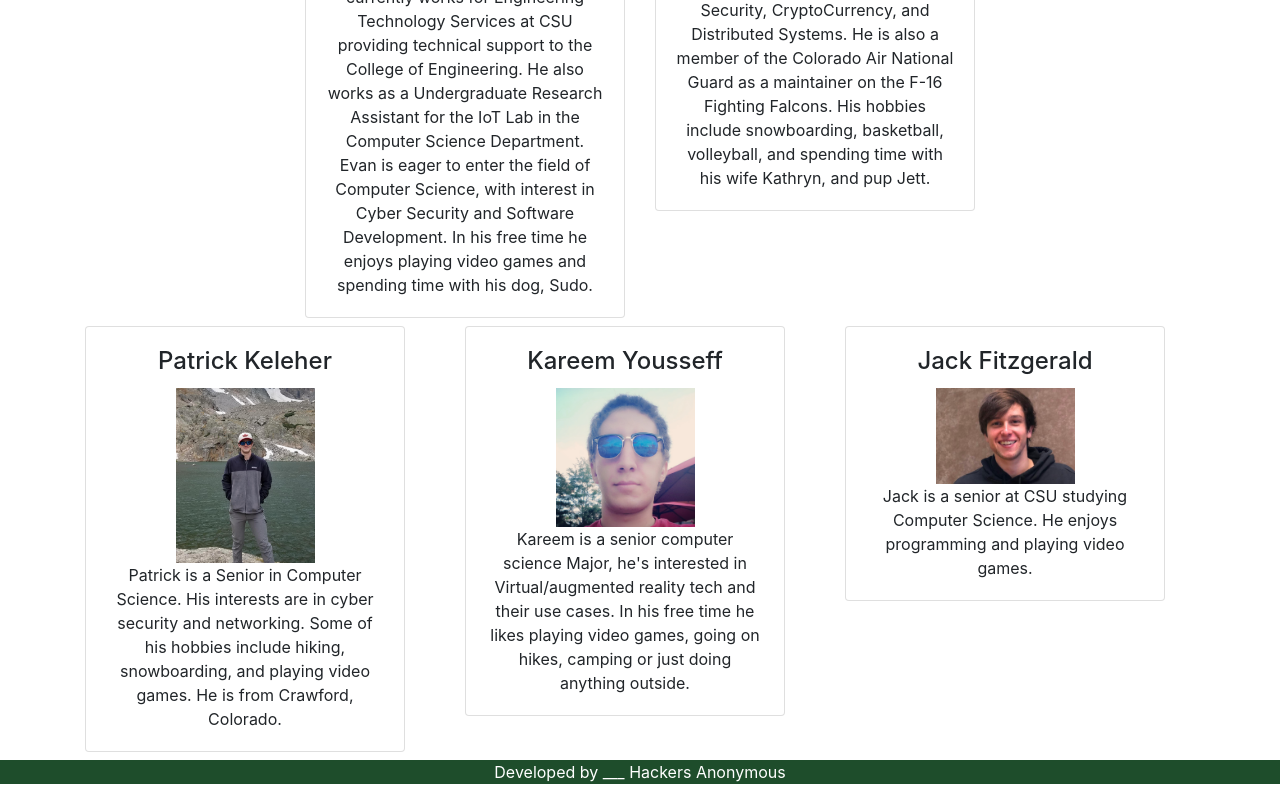
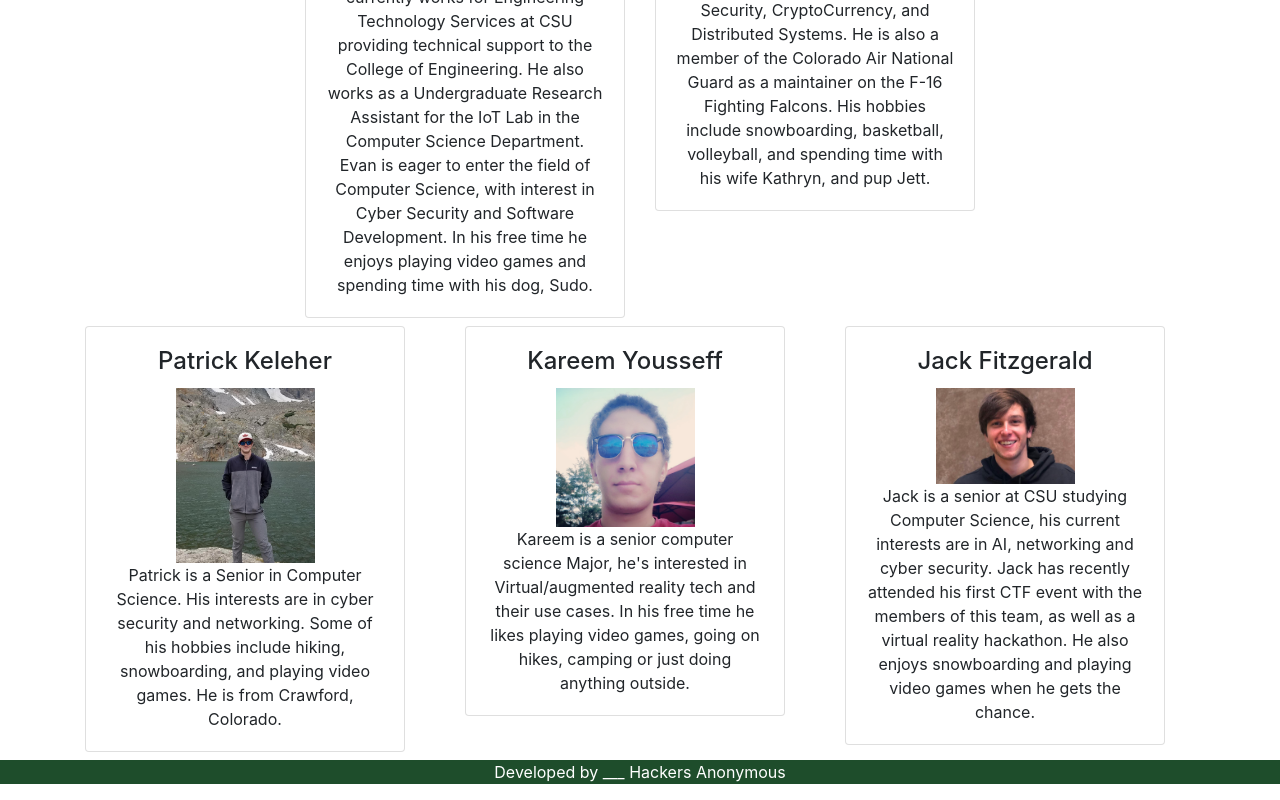
Before and after one commit to elavertu9/cs414-f18-001-HackersAnonymous, a Vue app in the folder Banqi/frontend/: page /about in a window 1280 px wide. Shown: the part 381-1181 px from the top of the page. Built offline with nearby package versions, Linux system fonts and the light colour scheme.

Commit message:
Update Jack's section on the About page #96

```diff
--- a/Banqi/frontend/src/components/About.vue
+++ b/Banqi/frontend/src/components/About.vue
@@ -62,7 +62,9 @@
                     class="mb-2">
               <img src="../images/jack.jpeg" class="restrict-size"/>
               <b-card-text>
-                Jack is a senior at CSU studying Computer Science. He enjoys programming and playing video games.
+                Jack is a senior at CSU studying Computer Science, his current interests are in AI, networking and cyber security.
+                Jack has recently attended his first CTF event with the members of this team, as well as a virtual reality hackathon.
+                He also enjoys snowboarding and playing video games when he gets the chance.
               </b-card-text>
             </b-card>
           </b-col>
```
